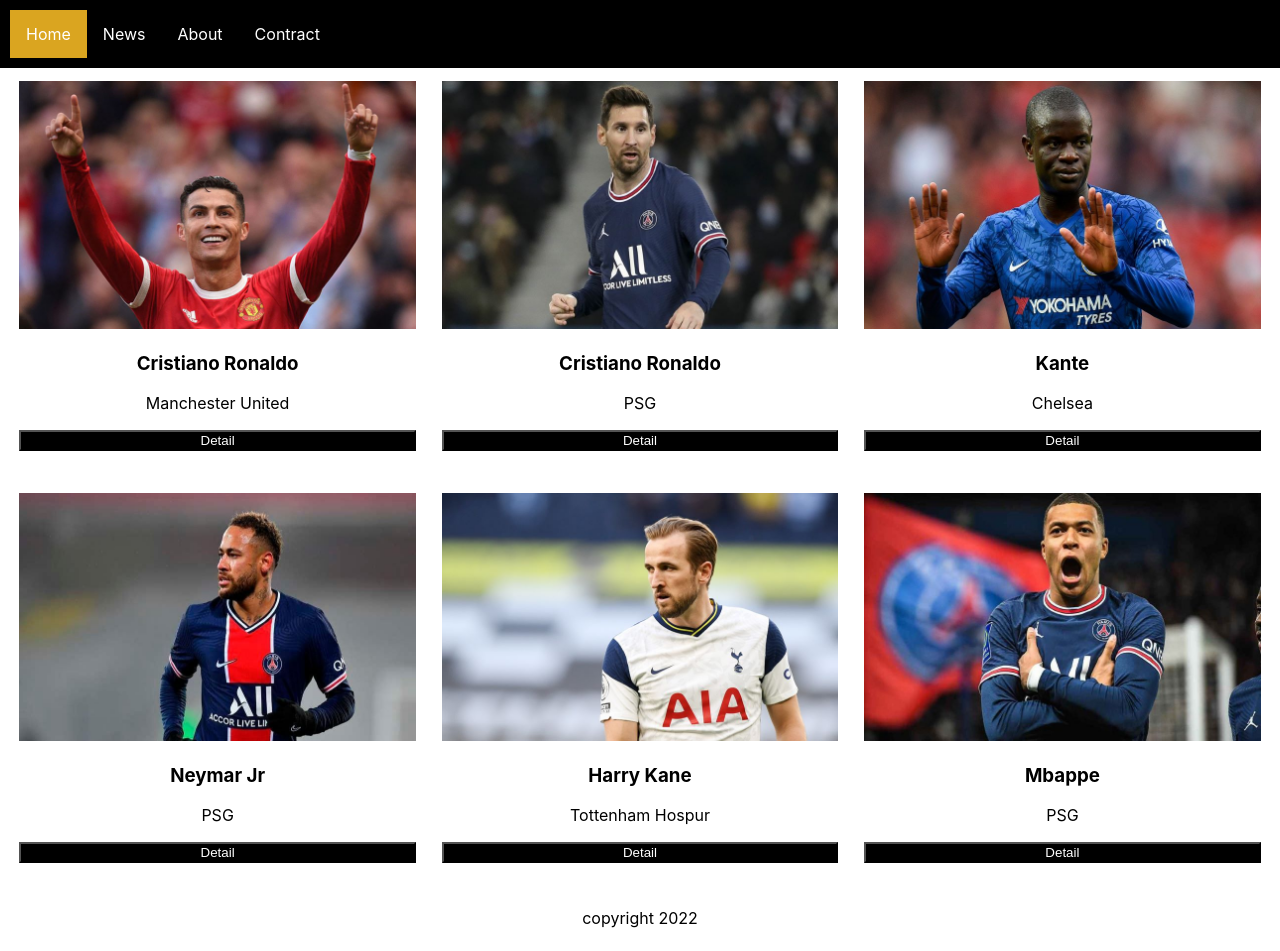
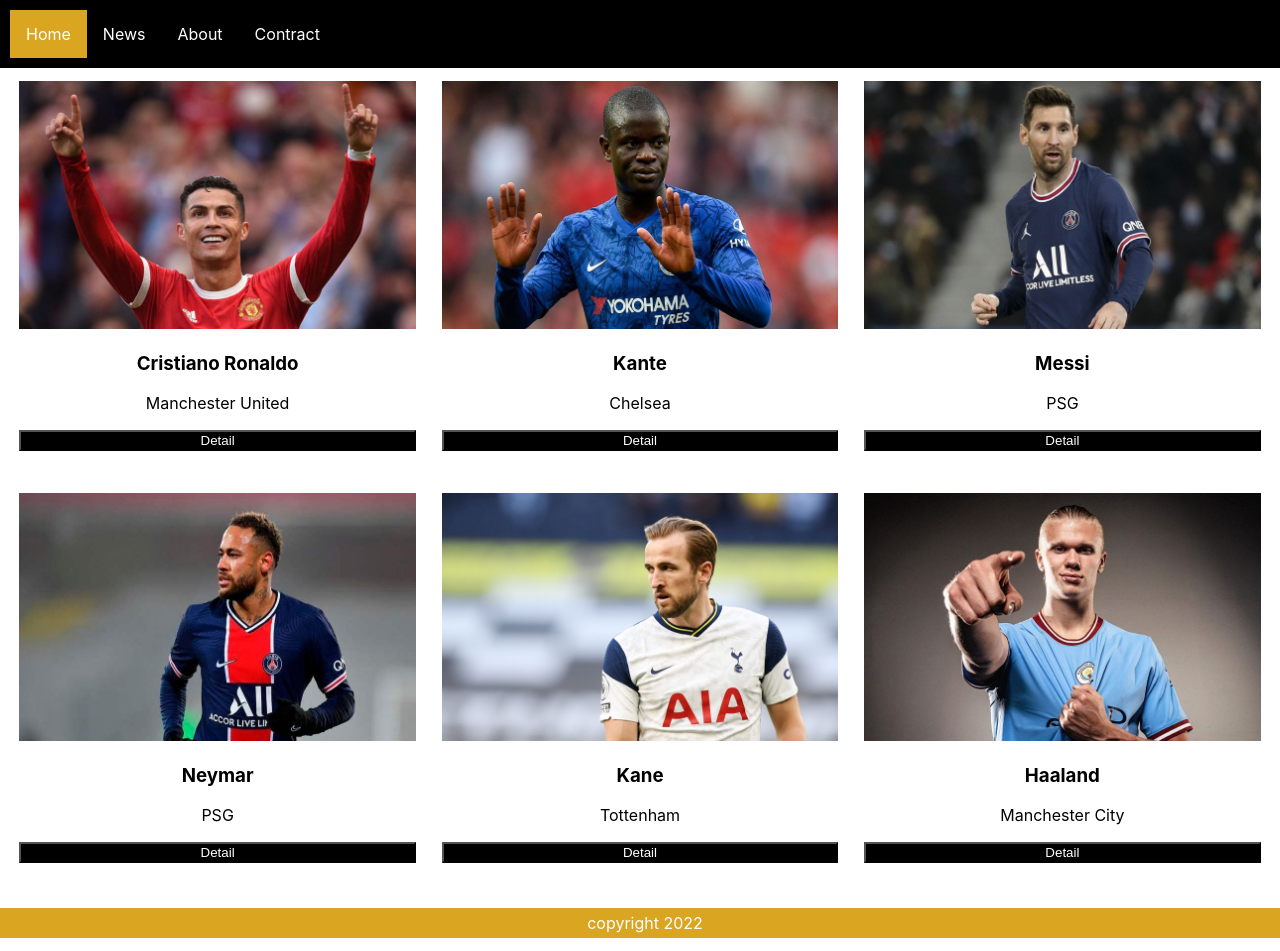
Before and after one commit to GunnerCon/git-test-2, a React (Create React App) app in the folder git-test-2/: page / in a window 1280 px wide. Shown: the top 951 px of the page. Built offline with nearby package versions, Linux system fonts and the light colour scheme.

Commit message:
Components Part 2

```diff
--- a/git-test-2/src/App.css
+++ b/git-test-2/src/App.css
@@ -11,7 +11,7 @@
 .column img{
   width: 100%;
 }
-.footer p{
+.footer {
   width: 100%;
   background-color: goldenrod;
   color: white;
--- a/git-test-2/src/Players.js
+++ b/git-test-2/src/Players.js
@@ -1,58 +1,71 @@
-import React,{ Component } from "react"
+import React,{ Component } from "react";
+import { Players } from "./shared/ListOfPlayers"
 export default class player extends Component{
     render(){
         return(
-            <div className="container">
-         <div className="column">
+        //     <div className="container">
+        //  <div className="column">
+        //     <div className="card">
+        //         <img src="assets/images/cr.jpg"></img>
+        //         <h3>Cristiano Ronaldo</h3>
+        //         <p className="title">Manchester United</p>
+        //         <p><button>Detail</button></p>
+        //     </div>
+        // </div>
+        // <div className="column">
+        //     <div className="card">
+        //         <img src="assets/images/messi.jpg"></img>
+        //         <h3>Cristiano Ronaldo</h3>
+        //         <p className="title">PSG</p>
+        //         <p><button>Detail</button></p>
+        //     </div>
+        // </div>
+        // <div className="column">
+        //     <div className="card">
+        //         <img src="assets/images/kante.jpg"></img>
+        //         <h3>Kante</h3>
+        //         <p className="title">Chelsea</p>
+        //         <p><button>Detail</button></p>
+        //     </div>
+        // </div>
+        // <div className="column">
+        //     <div className="card">
+        //         <img src="assets/images/neymar.jpg"></img>
+        //         <h3>Neymar Jr</h3>
+        //         <p className="title">PSG</p>
+        //         <p><button>Detail</button></p>
+        //     </div>
+        // </div>
+        // <div className="column">
+        //     <div className="card">
+        //         <img src="assets/images/kane.jpg"></img>
+        //         <h3>Harry Kane</h3>
+        //         <p className="title">Tottenham Hospur</p>
+        //         <p><button>Detail</button></p>
+        //     </div>
+        // </div>
+        // <div className="column">
+        //     <div className="card">
+        //         <img src="assets/images/m.jpg"></img>
+        //         <h3>Mbappe</h3>
+        //         <p className="title">PSG</p>
+        //         <p><button>Detail</button></p>
+        //     </div>
+        // </div>
+
+        //     </div>
+        <div className="container">
+        {Players.map((player)=>(
+            <div className="column">
             <div className="card">
-                <img src="assets/images/cr.jpg"></img>
-                <h3>Cristiano Ronaldo</h3>
-                <p className="title">Manchester United</p>
+                <img src={process.env.PUBLIC_URL+player.img}/>
+                <h3>{player.name}</h3>
+                <p className="title">{player.club}</p>
                 <p><button>Detail</button></p>
             </div>
         </div>
-        <div className="column">
-            <div className="card">
-                <img src="assets/images/messi.jpg"></img>
-                <h3>Cristiano Ronaldo</h3>
-                <p className="title">PSG</p>
-                <p><button>Detail</button></p>
-            </div>
-        </div>
-        <div className="column">
-            <div className="card">
-                <img src="assets/images/kante.jpg"></img>
-                <h3>Kante</h3>
-                <p className="title">Chelsea</p>
-                <p><button>Detail</button></p>
-            </div>
-        </div>
-        <div className="column">
-            <div className="card">
-                <img src="assets/images/neymar.jpg"></img>
-                <h3>Neymar Jr</h3>
-                <p className="title">PSG</p>
-                <p><button>Detail</button></p>
-            </div>
-        </div>
-        <div className="column">
-            <div className="card">
-                <img src="assets/images/kane.jpg"></img>
-                <h3>Harry Kane</h3>
-                <p className="title">Tottenham Hospur</p>
-                <p><button>Detail</button></p>
-            </div>
-        </div>
-        <div className="column">
-            <div className="card">
-                <img src="assets/images/m.jpg"></img>
-                <h3>Mbappe</h3>
-                <p className="title">PSG</p>
-                <p><button>Detail</button></p>
-            </div>
-        </div>
-
-            </div>
+        ))}
+    </div>
         )
     }
 }
--- /dev/null
+++ b/git-test-2/src/shared/ListOfPlayers.js
@@ -0,0 +1,8 @@
+export const Players=[
+    {id: 1, name: 'Cristiano Ronaldo', club: 'Manchester United', img: 'assets/images/cr.jpg'},
+    {id: 2, name: 'Kante', club: 'Chelsea', img: 'assets/images/kante.jpg'},
+    {id: 2, name: 'Messi', club: 'PSG', img: 'assets/images/messi.jpg'},
+    {id: 2, name: 'Neymar', club: 'PSG', img: 'assets/images/neymar.jpg'},
+    {id: 2, name: 'Kane', club: 'Tottenham', img: 'assets/images/kane.jpg'},
+    {id: 2, name: 'Haaland', club: 'Manchester City', img: 'assets/images/haaland.jpg'},
+];
```
